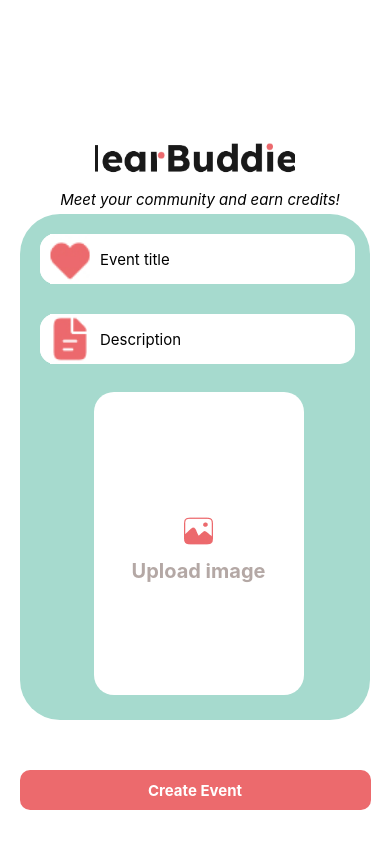
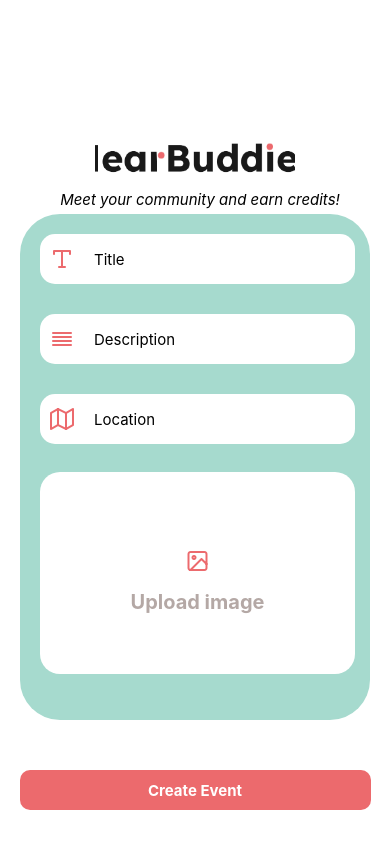
Before and after one commit to NearBuddies/React-Native-Mobile-Front-End, a React Native app: screen /NewEvent in a window 390 px wide. Built offline with nearby package versions, Linux system fonts and the light colour scheme.

Commit message:
event page added

```diff
--- a/Components/Event/NewEvent.jsx
+++ b/Components/Event/NewEvent.jsx
@@ -1,9 +1,10 @@
 import React, { useState } from 'react';
-import { Pressable, StyleSheet, Text, View, TextInput, Image, Alert, TouchableOpacity } from 'react-native';
+import { Button, Pressable, StyleSheet, Text, View, TextInput, Image, Alert, TouchableOpacity } from 'react-native';
 import * as ImagePicker from 'expo-image-picker';
 import { useNavigation } from '@react-navigation/native';
-
-
+import {Feather} from '@expo/vector-icons'
+import MapView from 'react-native-maps';
+import Modal from "react-native-modal";
 export default function NewEvent({
 
 }) {
@@ -31,6 +32,25 @@ export default function NewEvent({
         setImage(null)
         pickImage();
     }
+
+    //location picker
+    const locationPopup = async() => {
+        alert('Choose your location.');
+    }
+
+    const [isModalVisible, setModalVisible] = useState(false);
+
+    const toggleModal = () => {
+        setModalVisible(!isModalVisible);
+    };
+
+    const [mapRegion, setmapRegion] = useState({
+        latitude: 37.78825,
+        longitude: -122.4324,
+        latitudeDelta: 0.0922,
+        longitudeDelta: 0.0421,
+      });
+
     // Rendering de la page
     return (
         <View style={styles.parentView}>
@@ -43,32 +63,39 @@ export default function NewEvent({
             <Text style = {styles.enhanceNewCommunityOrEventTextStyle}>Meet your community and earn credits!</Text>
             <View style={styles.centralView}>
                 <View style={styles.inputView}>
-                    <Pressable style={styles.inputPressable}>
-                        <Image
-                        source={require("../../assets/icons/Favorite_fill.jpg")}
-                        style = {styles.inputIcons}
-                        />
+                    <Pressable>
+                        <Feather name="type" size={24} color="#ec6a6d" style = {styles.inputIcons}/>
                     </Pressable>
-                    <TextInput style={styles.inputTextInput} placeholder="Event title"/>
+                    <TextInput style={styles.inputTextInput} placeholder="Title"/>
                 </View>
                 <View style={styles.inputView}>
-                    <Pressable style={styles.inputPressable}>
-                        <Image
-                        source={require("../../assets/icons/File_dock_fill.jpg")}
-                        style = {styles.inputIcons}
-                        />
+                    <Pressable>
+                        <Feather name="align-justify" size={24} color="#ec6a6d" style = {styles.inputIcons}/>
                     </Pressable>
                     <TextInput style={styles.inputTextInput} placeholder="Description"/>
+                </View>
+                <View  style={styles.inputView}>
+                    <Pressable onPress={toggleModal}>
+                        <Feather name="map" size={24} color="#ec6a6d" style = {styles.inputIcons}/>
+                    </Pressable>
+                    <TextInput style={styles.inputTextInput} placeholder="Location"/>
+                    <Modal isVisible={isModalVisible}>
+                        <View style={{ flex: 1 }}>
+                        <MapView
+                            style={{ alignSelf: 'stretch', height: '40%' }}
+                            region={mapRegion}
+                        />
+
+                        <Button title="Hide map" onPress={toggleModal} />
+                        </View>
+                    </Modal>
                 </View>
                 <View style={styles.uploadImageView}>
                         {
                             !image
                              &&
                             <Pressable style={styles.uploadImagePressable} onPress={pickImage}>
-                                <Image
-                                    source={require("../../assets/icons/Img_box_duotone_line.jpg")}
-                                    style = {styles.uploadImageIcon}
-                                />
+                                <Feather name="image" size={24} color="#ec6a6d" />
                                 <Text style={styles.uploadImageText}>Upload image</Text>
                             </Pressable>
                         }
@@ -111,7 +138,7 @@ const styles = StyleSheet.create({
     titlesImage: {
         width: 200,
         height : 80,
-        objectFit : "contain",
+        //objectFit : "contain",
         marginVertical: 50
     },
     createCommunityOrEventTextStyle : {
@@ -167,10 +194,8 @@ const styles = StyleSheet.create({
         marginLeft : "auto",
     },
     inputIcons : {
-        height : 50,
-        width : 40,
         marginHorizontal:10,
-        objectFit: "contain"
+        //objectFit: "contain"
     },
     inputTextInput : {
         flex : 1,
@@ -210,13 +235,13 @@ const styles = StyleSheet.create({
     },
     uploadImageView : {
         backgroundColor : '#fff',
-        width : '60%',
-        height : '60%',
+        width : '90%',
+        height : '40%',
         display : 'flex',
         flexDirection : 'column',
         justifyContent : 'center',
         alignItems : 'center',
-        marginLeft : '21%',
+        marginHorizontal: 20,
         borderRadius : 20,
         // borderStyle : 'dashed',
         // borderWidth :2,
@@ -241,7 +266,7 @@ const styles = StyleSheet.create({
         marginTop : '5%'
     },
     uploadImageIcon : {
-        objectFit : 'contain',
+        //objectFit : 'contain',
     },
     selectedImageView : {
         width : '100%',
--- a/package.json
+++ b/package.json
@@ -9,7 +9,9 @@
     "web": "expo start --web"
   },
   "dependencies": {
+    "@expo/vector-icons": "^13.0.0",
     "@expo/webpack-config": "^19.0.0",
+    "@react-icons/all-files": "^4.1.0",
     "@react-native-async-storage/async-storage": "^1.21.0",
     "@react-navigation/bottom-tabs": "^6.5.11",
     "@react-navigation/native": "^6.1.9",
@@ -23,12 +25,14 @@
     "expo-status-bar": "~1.6.0",
     "react": "18.2.0",
     "react-dom": "^18.2.0",
+    "react-icons": "^5.0.1",
     "react-native": "^0.72.10",
     "react-native-fs": "^2.20.0",
     "react-native-gesture-handler": "^2.14.1",
     "react-native-image-picker": "^7.1.0",
-    "react-native-maps": "1.7.1",
+    "react-native-maps": "^1.10.0",
     "react-native-maps-directions": "^1.9.0",
+    "react-native-modal": "^13.0.1",
     "react-native-paper": "^5.11.4",
     "react-native-safe-area-context": "^4.8.2",
     "react-native-web": "^0.19.10",
```
Also changed, not shown: 2 other files (tests, documents, lock files or other folders).
